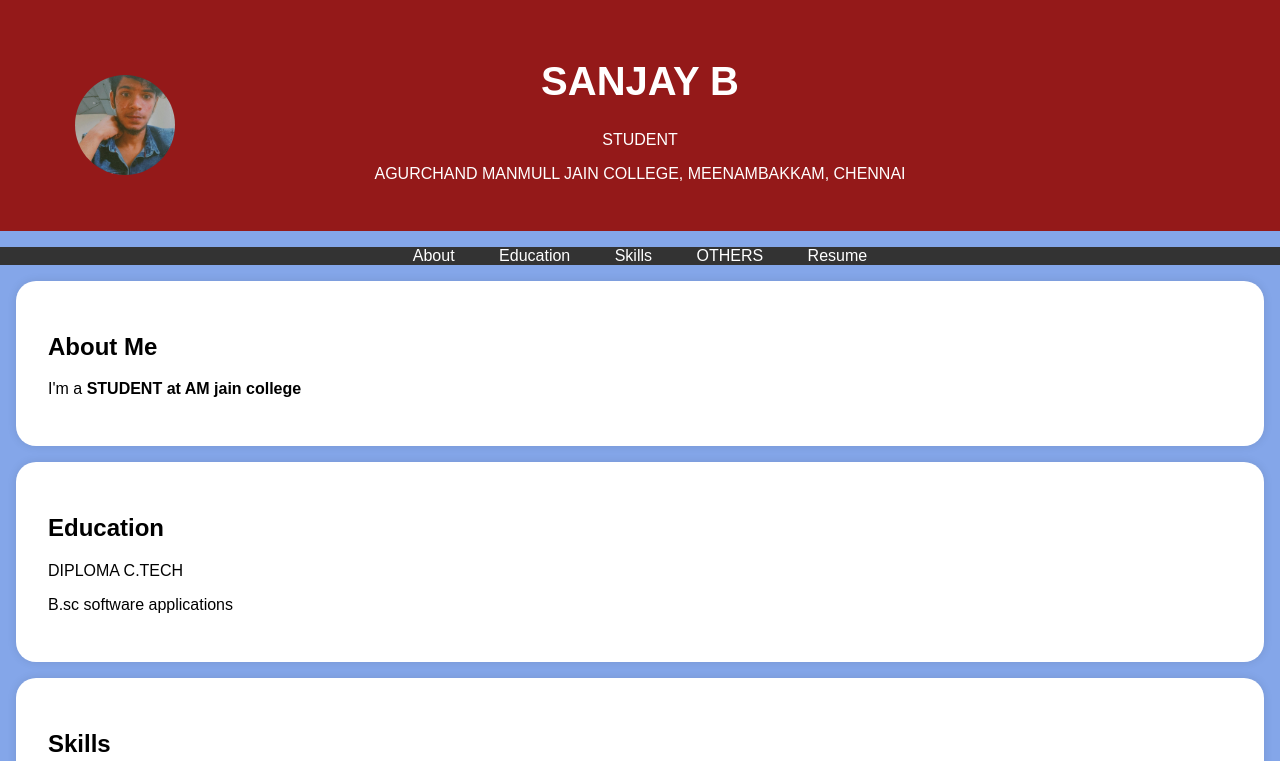
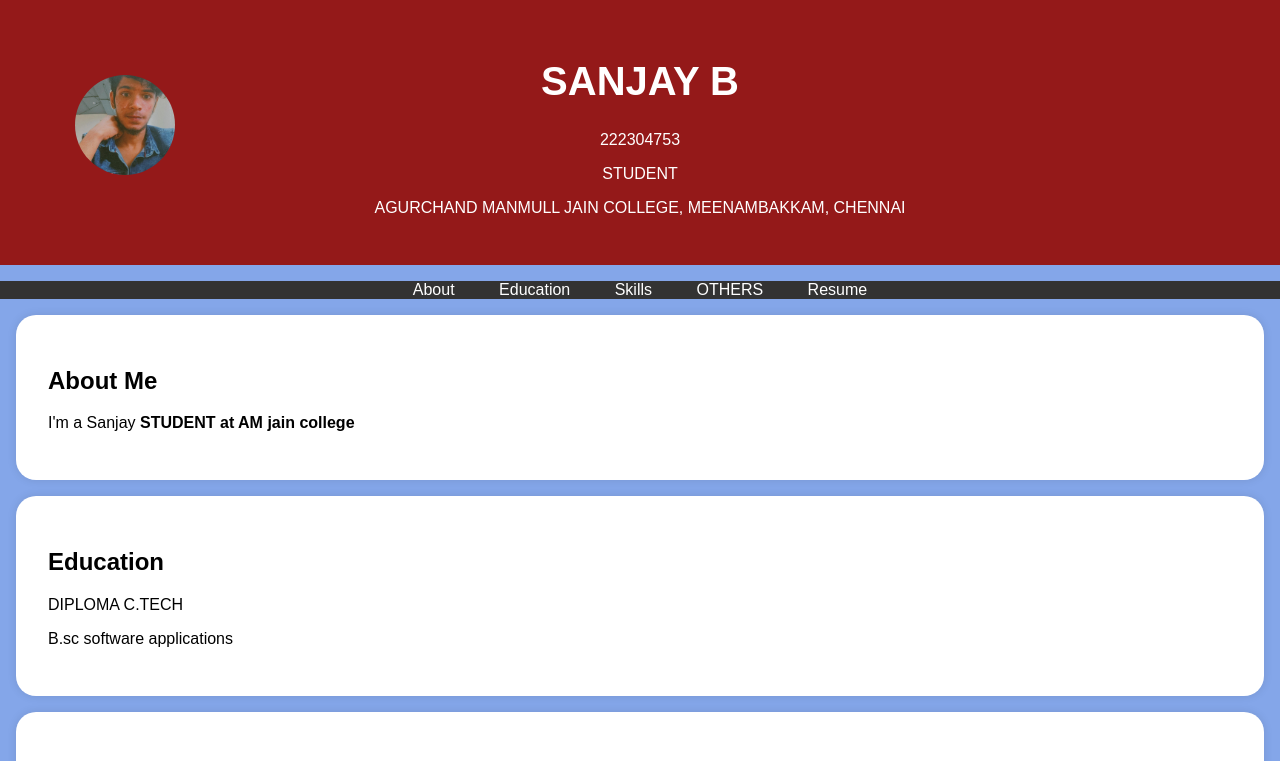
Before and after one commit to Sanjay23amj/digital-portfolio, a plain HTML site: page index.html in a window 1280 px wide. Shown: the top 761 px of the page. Drawn offline with Linux system fonts and the light colour scheme.

Commit message:
Update index.html

```diff
--- a/index.html
+++ b/index.html
@@ -96,6 +96,7 @@
         <div class="header-content">
             <img src="pic.jpg" alt="Your Profile Picture" class="profile-picture">
             <h1>SANJAY B</h1>
+            <p>222304753</p>
             <p>STUDENT</p>
             <p>AGURCHAND MANMULL JAIN COLLEGE, MEENAMBAKKAM, CHENNAI</p>
         </div>
@@ -115,7 +116,7 @@
     <section id="about">
         <div class="section-content">
             <h2>About Me</h2>
-            <p>I'm a <b> STUDENT at AM jain college </b>
+            <p>I'm a Sanjay <b> STUDENT at AM jain college </b>
         </div>
     </section>
 
```
